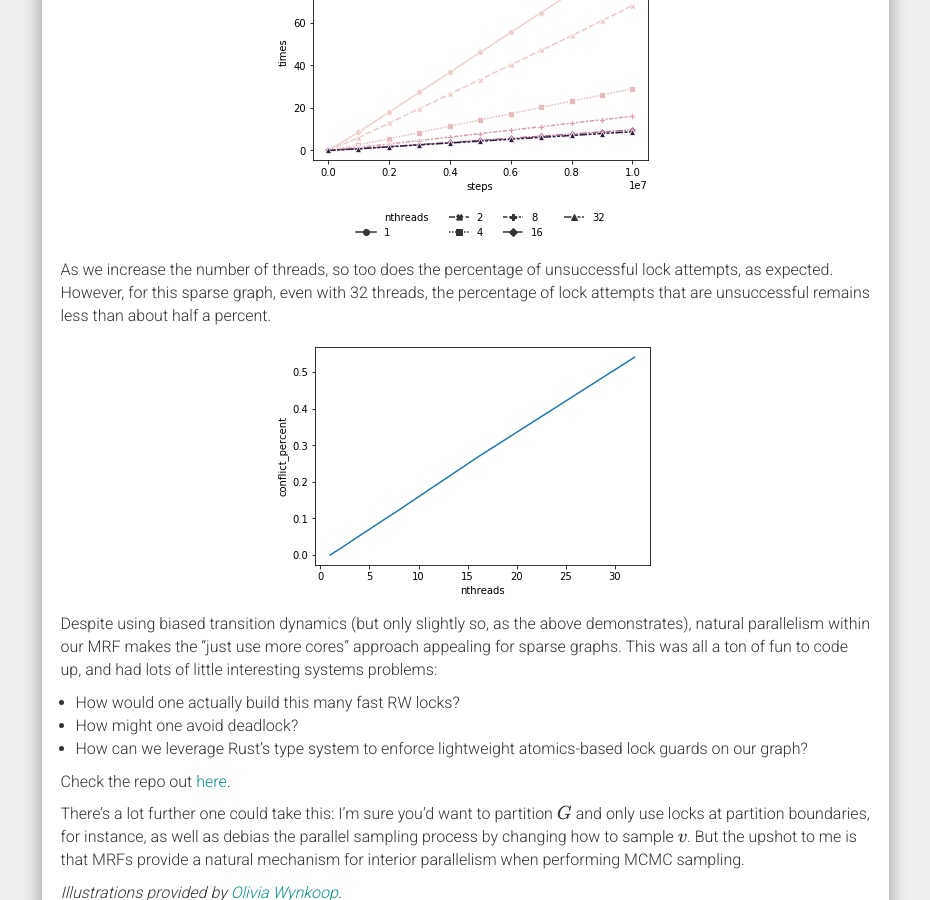
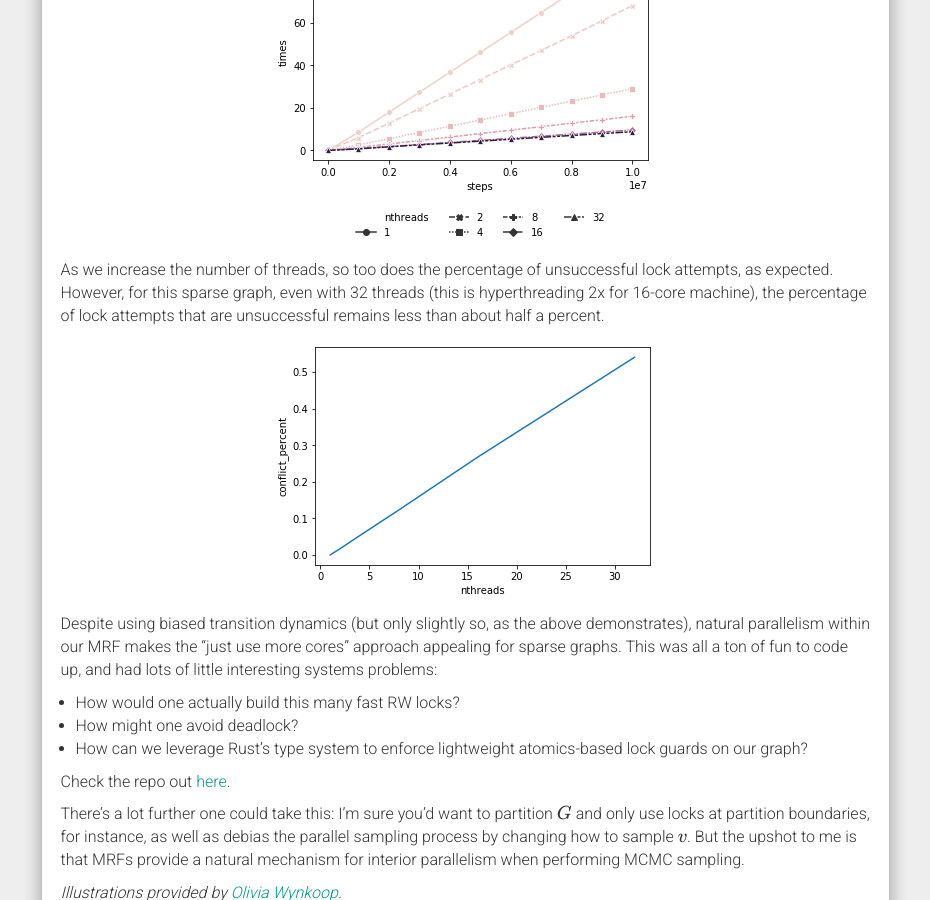
Before and after one commit to vlad17/vlad17.github.io, a Jekyll site: the page built from _posts/2021-03-20-parallel-glauber-inference.md, in a window 1280 px wide and 900 px high, scrolled down 3724 px. Shown: the whole window, without its empty margins (321-1251 px from the left). Built offline with Jekyll 4.4.1, drawn with Linux system fonts in a browser that asks for light colours; nearby versions of some CDN libraries; formulas are drawn with MathJax 3.

Commit message:
hyperthreading

```diff
--- a/_posts/2021-03-20-parallel-glauber-inference.md
+++ b/_posts/2021-03-20-parallel-glauber-inference.md
@@ -63,7 +63,7 @@ Here’s a plot of how long it takes to reach a given transition step count acro
 
 ![scalability of parallel sampling](/assets/2021-03-20-parallel-glauber-inference/scale.png){: .img-responsive.center-image}
 
-As we increase the number of threads, so too does the percentage of unsuccessful lock attempts, as expected. However, for this sparse graph, even with 32 threads, the percentage of lock attempts that are unsuccessful remains less than about half a percent.
+As we increase the number of threads, so too does the percentage of unsuccessful lock attempts, as expected. However, for this sparse graph, even with 32 threads (this is hyperthreading 2x for 16-core machine), the percentage of lock attempts that are unsuccessful remains less than about half a percent.
 
 ![locking conflicts in parallel sampling](/assets/2021-03-20-parallel-glauber-inference/conflict.png){: .img-responsive.center-image}
 
```
